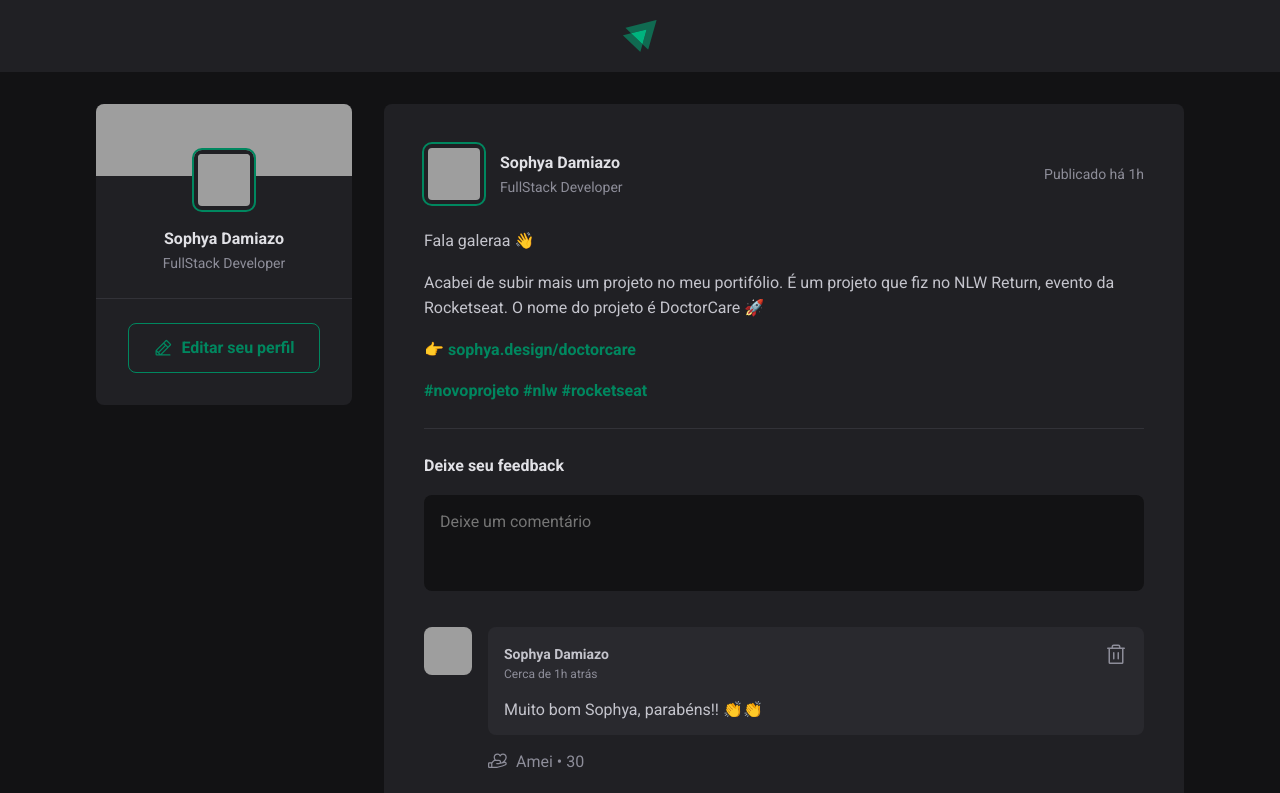
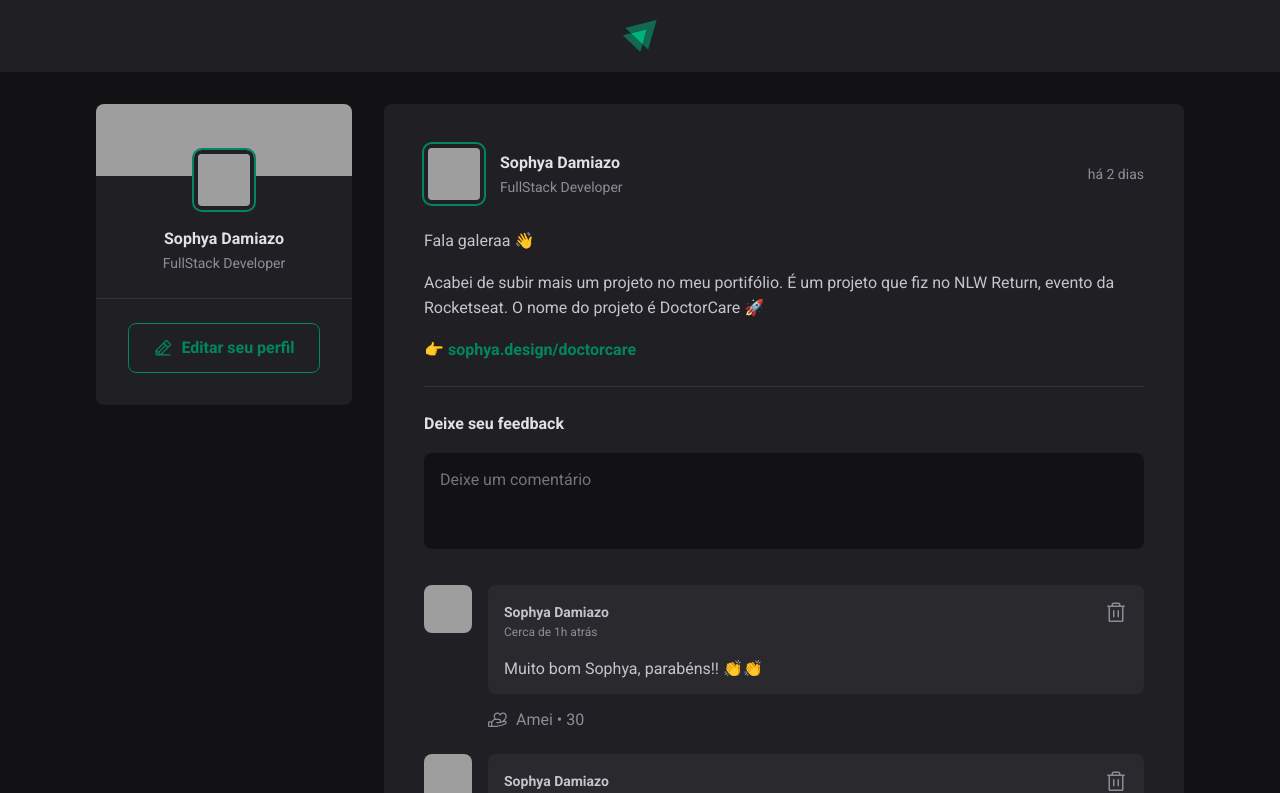
Before and after one commit to devsophya/Fundamentos-do-React.js, a React (Vite) app in the folder vite-project/: page / in a window 1280 px wide. Shown: the top 793 px of the page. Built offline with nearby package versions, Linux system fonts and the light colour scheme; grey boxes are pictures that could not be loaded.

Commit message:
feat: Implementando biblioteca de tratamento de datas, utilizando o map

```diff
--- a/vite-project/package.json
+++ b/vite-project/package.json
@@ -10,6 +10,7 @@
     "preview": "vite preview"
   },
   "dependencies": {
+    "date-fns": "^4.1.0",
     "react": "^19.0.0",
     "react-dom": "^19.0.0"
   },
--- a/vite-project/src/App.jsx
+++ b/vite-project/src/App.jsx
@@ -23,7 +23,7 @@ const posts = [
       { type: 'paragraph', content: 'Acabei de subir mais um projeto no meu portifólio. É um projeto que fiz no NLW Return, evento da Rocketseat. O nome do projeto é DoctorCare 🚀'},
       { type: 'link', content: '👉 sophya.design/doctorcare' },
     ],
-    pulishedAt: new Date ('2025-04-20 20:00:00')
+    publishedAt: new Date ('2025-04-20 20:00:00')
   },
   {
     id: 2,
@@ -37,7 +37,7 @@ const posts = [
       { type: 'paragraph', content: 'Acabei de subir mais um projeto no meu portifólio. É um projeto que fiz no NLW Return, evento da Rocketseat. O nome do projeto é DoctorCare 🚀'},
       { type: 'link', content: '👉 sophya.design/doctorcare' },
     ],
-    pulishedAt: new Date ('2025-04-21 19:00:00')
+    publishedAt: new Date ('2025-04-27 21:00:00')
   },
 ];
 
@@ -57,7 +57,7 @@ export function App() {
               <Post
                 author={post.author}
                 content={post.content}
-                pulishedAt={post.pulishedAt}
+                publishedAt={post.publishedAt}
               />
             )
           })}
--- a/vite-project/src/components/Post.jsx
+++ b/vite-project/src/components/Post.jsx
@@ -1,32 +1,43 @@
+import { format, formatDistanceToNow } from 'date-fns';
+import ptBR from 'date-fns/locale/pt-BR'
+
 import { Avatar } from './Avatar';
 import { Comment } from './Comment';
 import styles from './Post.module.css';
 
-export function Post(props) {
+export function Post({ author, publishedAt, content }) {
+    const publishedDateFormatted = format(publishedAt, "d 'de' LLLL 'às' HH:mm'h'", {
+        locale: ptBR,
+    })
 
-    console.log(props);
+    const publishedDateRelativeToNow = formatDistanceToNow(publishedAt, {
+        locale:ptBR,
+        addSuffix: true
+    })
+
     return(
         <article className={styles.post}>
             <header>
                 <div className={styles.author}>
-                    <Avatar src="https://github.com/GustavoVieiraa.png"  />
+                    <Avatar src={author.avatarUrl}  />
                     <div className={styles.authorInfo}>
-                        <strong>Sophya Damiazo</strong>
-                        <span>FullStack Developer</span>
+                        <strong>{author.name}</strong>
+                        <span>{author.role}</span>
                     </div>
                 </div>
-                <time title="26 de Abril às 20:15h" datetime="2025-04-26 20:15:32"> Publicado há 1h</time>
+                <time title={publishedDateFormatted} datetime={publishedAt.toISOString()}>
+                    {publishedDateRelativeToNow}
+                </time>
             </header>
 
             <div className={styles.content}>
-                <p>Fala galeraa 👋</p>
-                <p>Acabei de subir mais um projeto no meu portifólio. É um projeto que fiz no NLW Return, evento da Rocketseat. O nome do projeto é DoctorCare 🚀</p>
-                <p>👉 {' '}<a href="">sophya.design/doctorcare</a></p>
-                <p>
-                    <a href="">#novoprojeto</a>{' '}
-                    <a href="">#nlw</a>{' '}
-                    <a href="">#rocketseat</a>
-                </p>
+                {content.map(line => {
+                    if (line.type === 'paragraph'){
+                        return <p>{line.content}</p>
+                    } else if (line.type === 'link') {
+                        return <p><a href="">{line.content}</a></p>;
+                    }
+                })}
             </div>
 
             <form className={styles.commentForm}>
```
Also changed, not shown: 1 other file (tests, documents, lock files or other folders).
